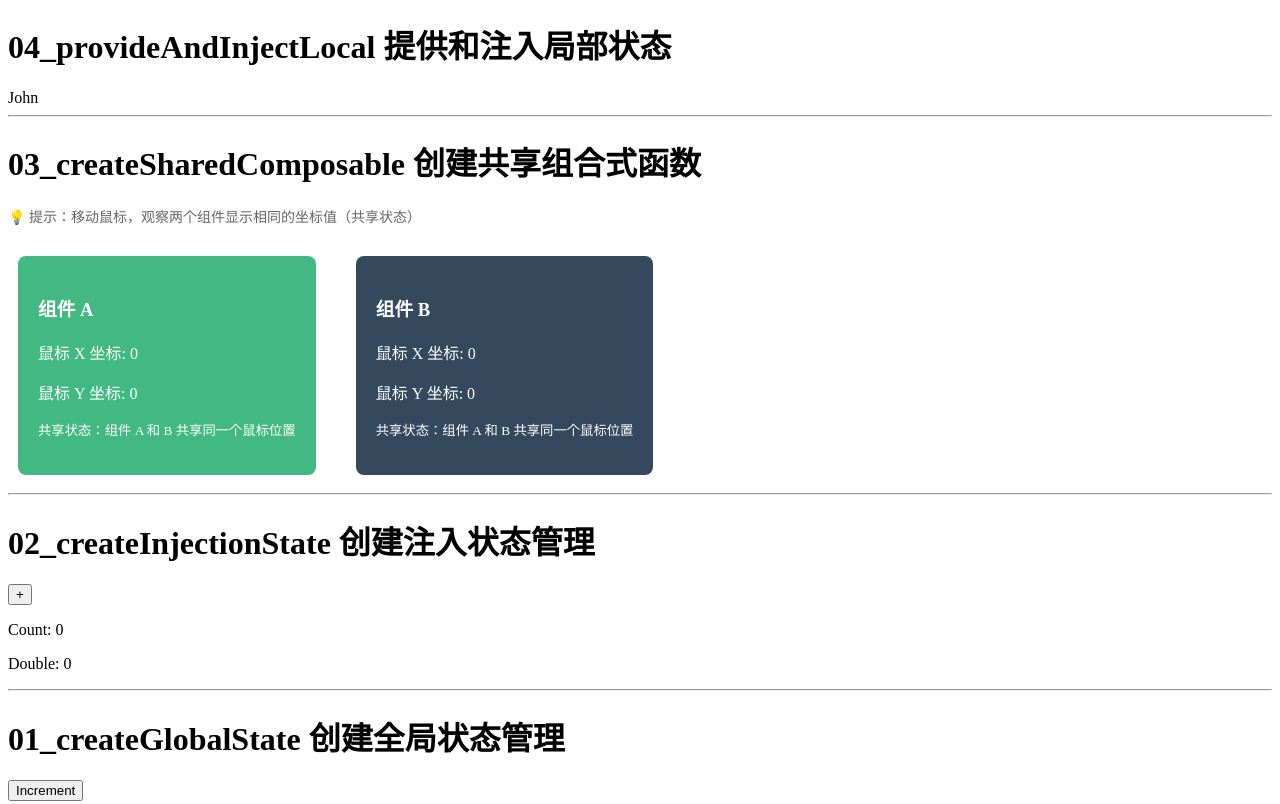
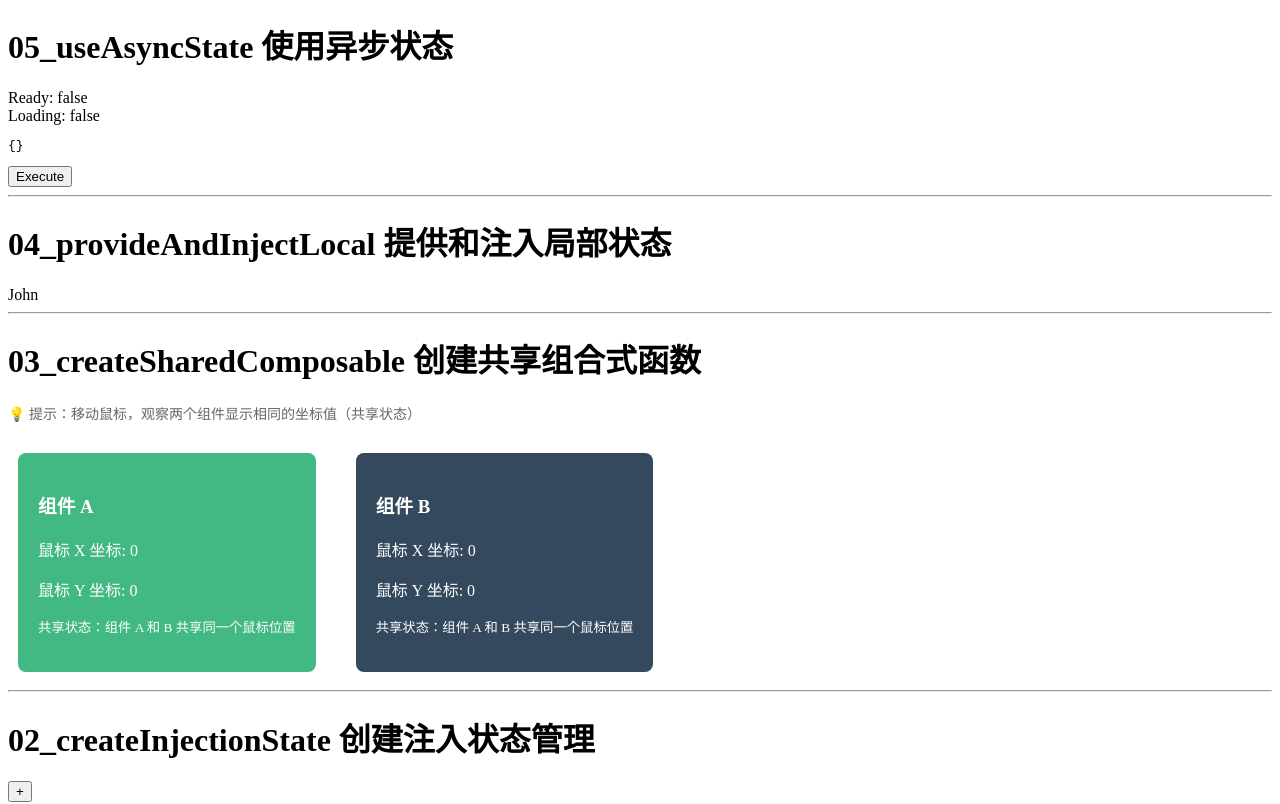
Before and after one commit to propoet/vueuse-demo, a Vue app: page / in a window 1280 px wide. Shown: the top 804 px of the page. Built offline with nearby package versions, Linux system fonts and the light colour scheme.

Commit message:
useAsyncState

```diff
--- a/package.json
+++ b/package.json
@@ -10,7 +10,9 @@
   },
   "dependencies": {
     "@vueuse/core": "^14.0.0",
-    "vue": "^3.5.24"
+    "axios": "^1.13.2",
+    "vue": "^3.5.24",
+    "yaml": "^2.8.1"
   },
   "devDependencies": {
     "@types/node": "^24.10.0",
--- a/src/App.vue
+++ b/src/App.vue
@@ -3,9 +3,11 @@ import createGlobalState from "./components/01_createGlobalState/index.vue";
 import createInjectionState from "./components/02_createInjectionState/index.vue";
 import createSharedComposable from "./components/03_createSharedComposable/index.vue";
 import provideAndInjectLocal from "./components/04_provideAndInjectLocal/index.vue";
+import useAsyncState from "./components/05_useAsyncState/index.vue";
 </script>
 
 <template>
+  <useAsyncState />
   <provideAndInjectLocal />
   <createSharedComposable />
   <createInjectionState />
--- /dev/null
+++ b/src/components/05_useAsyncState/index.vue
@@ -0,0 +1,53 @@
+<template>
+  <h1>05_useAsyncState 使用异步状态</h1>
+  <div>
+    <div>Ready: {{ isReady.toString() }}</div>
+
+    <div>Loading: {{ isLoading.toString() }}</div>
+    <pre lang="json" class="ml-2">{{ stringify(state) }}</pre>
+    <button @click="() => execute(2000, { id: 2 })">Execute</button>
+  </div>
+  <hr />
+</template>
+<script lang="ts" setup>
+import { useAsyncState, reactify } from "@vueuse/core";
+import YAML from "yaml";
+import axios from "axios";
+
+const stringify = reactify((input: any) =>
+  YAML.stringify(
+    input,
+    (k, v) => {
+      if (typeof v === "function") {
+        return undefined;
+      }
+      return v;
+    },
+    {
+      singleQuote: true,
+      flowCollectionPadding: false,
+    }
+  )
+);
+//isReady 表示是否至少成功执行过一次异步操作  一旦为 true，永不重置
+//isLoading 表示是否正在执行异步操作
+//state 表示异步操作的结果
+//execute 表示执行异步操作
+//delay 表示延迟时间
+//resetOnExecute 表示是否在执行时重置状态
+// 自动管理所有状态 自动更新响应式数据  支持参数化查询
+const { isLoading, state, isReady, execute } = useAsyncState(
+  (args) => {
+    const id = args?.id || 1;
+    return axios
+      .get(`https://jsonplaceholder.typicode.com/todos/${id}`)
+      .then((t) => t.data);
+  },
+  {},
+  {
+    delay: 2000,
+    resetOnExecute: false, // 是否在执行时重置状态
+    immediate: false, // 是否立即执行
+  }
+);
+</script>
```
Also changed, not shown: 1 other file (tests, documents, lock files or other folders).
